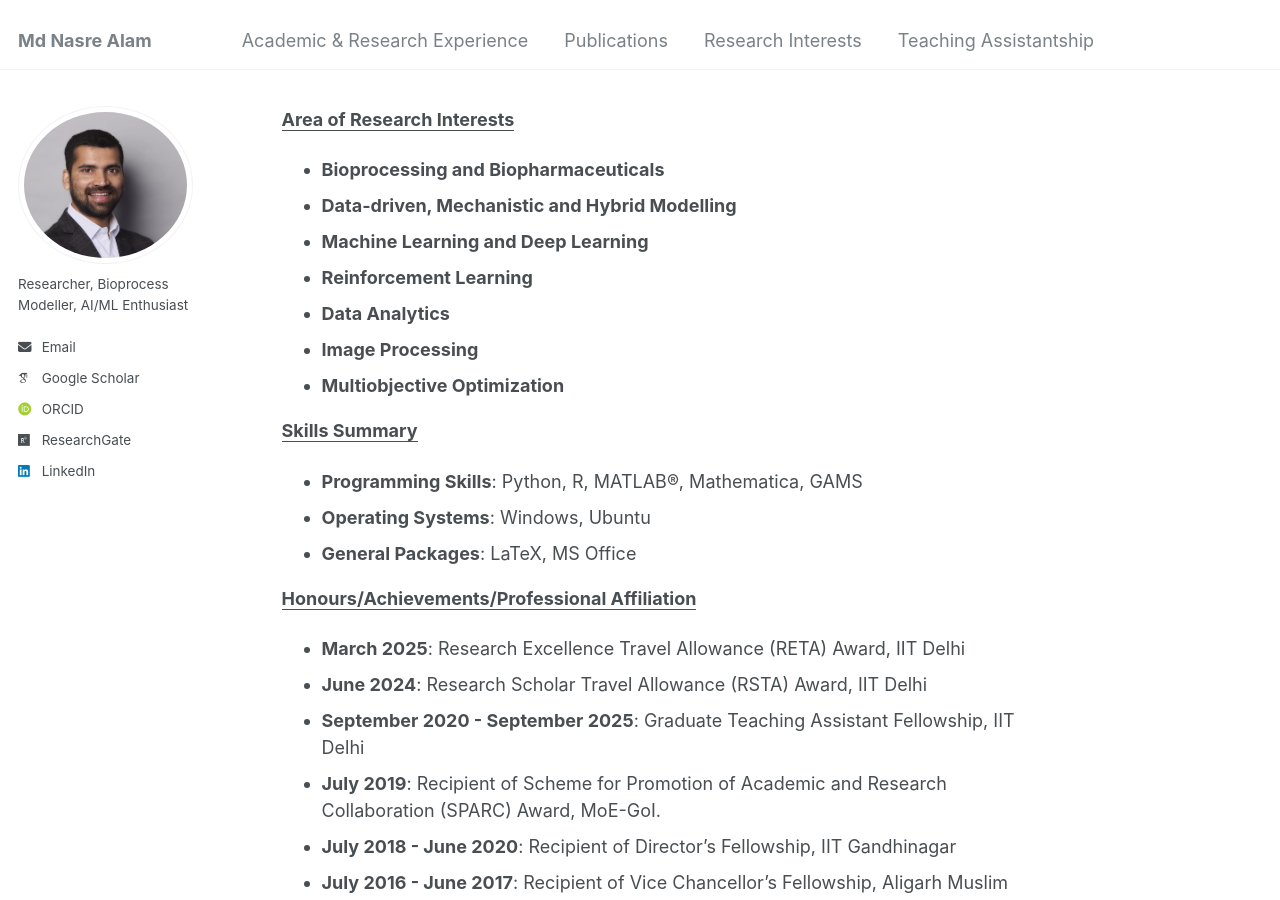
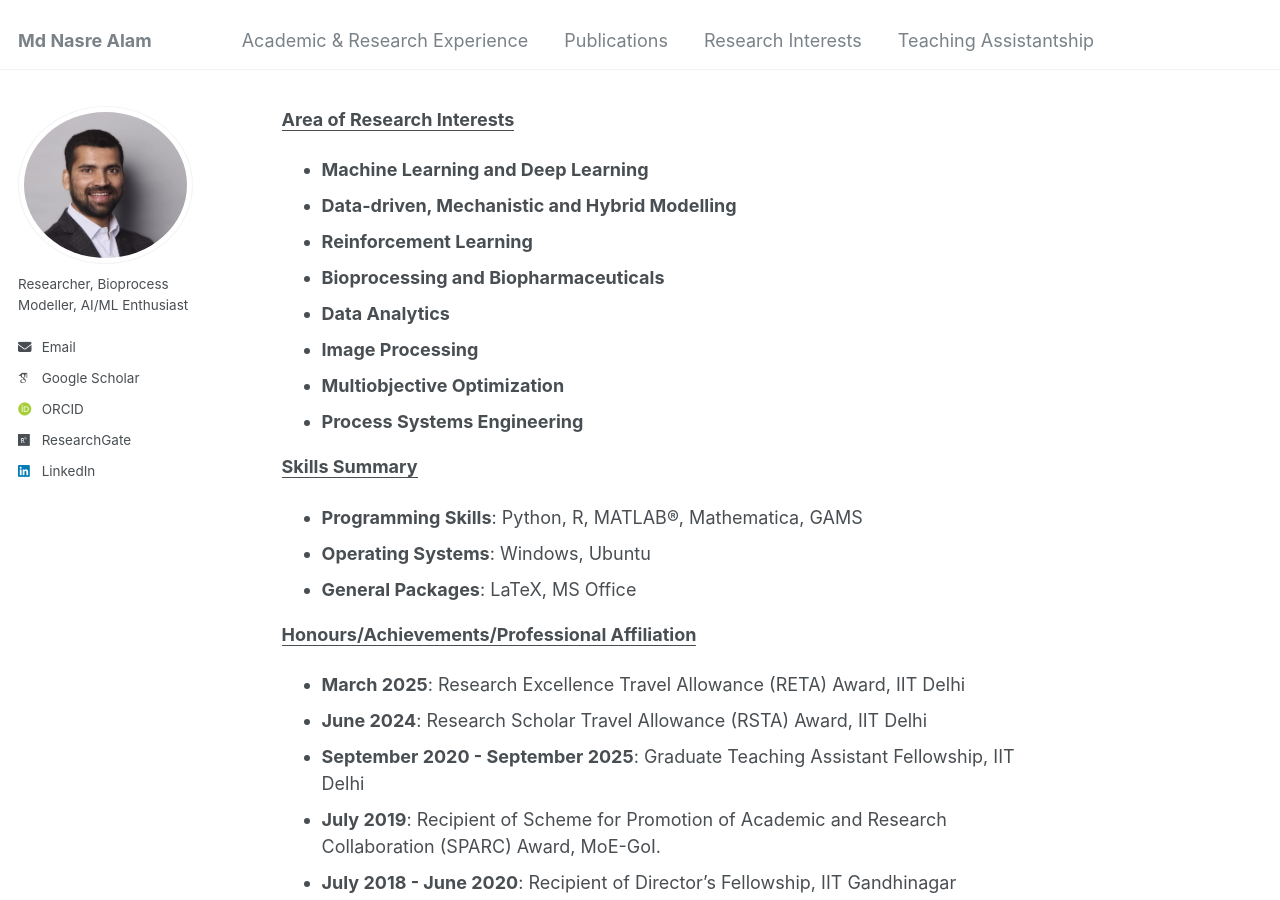
Before and after one commit to mdnasreiit/mdnasreiit.github.io, a Jekyll site: the page built from _pages/terms.md, in a window 1280 px wide and 900 px high. Built offline with Jekyll 4.4.1, drawn with Linux system fonts in a browser that asks for light colours; some web fonts are replaced.

Commit message:
Update terms.md

```diff
--- a/_pages/terms.md
+++ b/_pages/terms.md
@@ -10,13 +10,14 @@ redirect_from:
 
 
 <ins>**Area of Research Interests**</ins>
+- **Machine Learning and Deep Learning**
+- **Data-driven, Mechanistic and Hybrid Modelling**
+- **Reinforcement Learning**
 - **Bioprocessing and Biopharmaceuticals**
-- **Data-driven, Mechanistic and Hybrid Modelling**
-- **Machine Learning and Deep Learning**
-- **Reinforcement Learning**
 - **Data Analytics**
 - **Image Processing**
-- **Multiobjective Optimization** <br>
+- **Multiobjective Optimization**
+- **Process Systems Engineering** <br>
 
 
 <ins>**Skills Summary**</ins>
```
